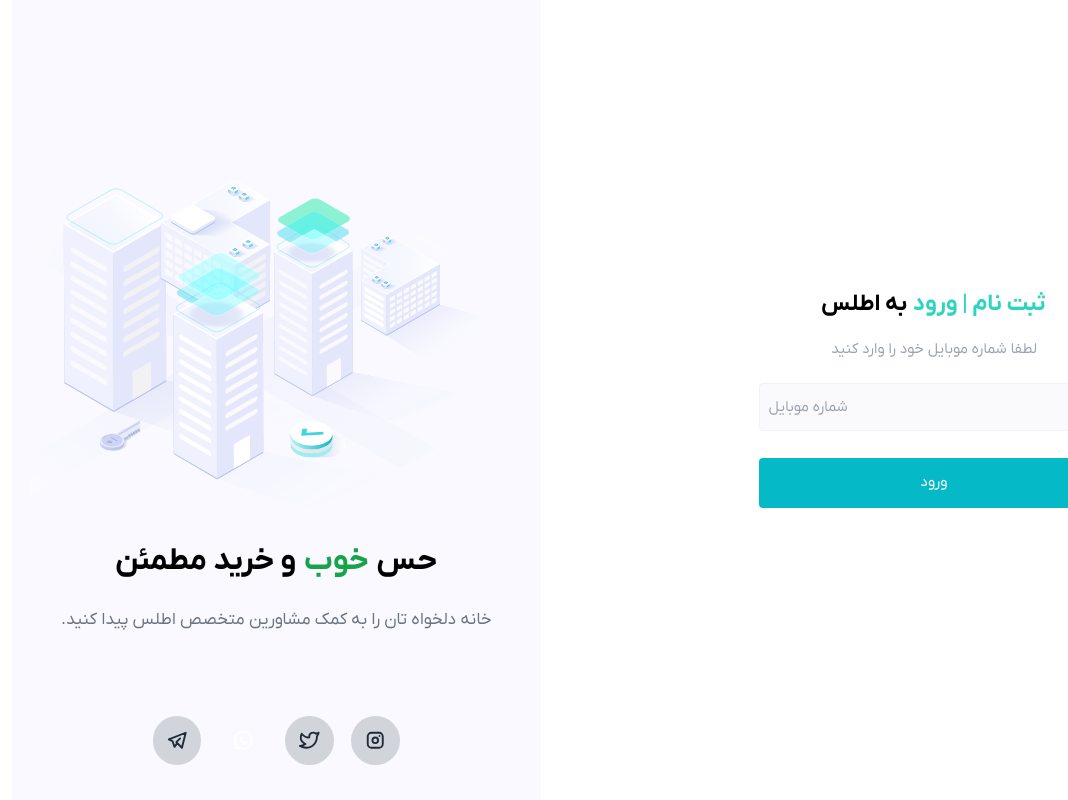
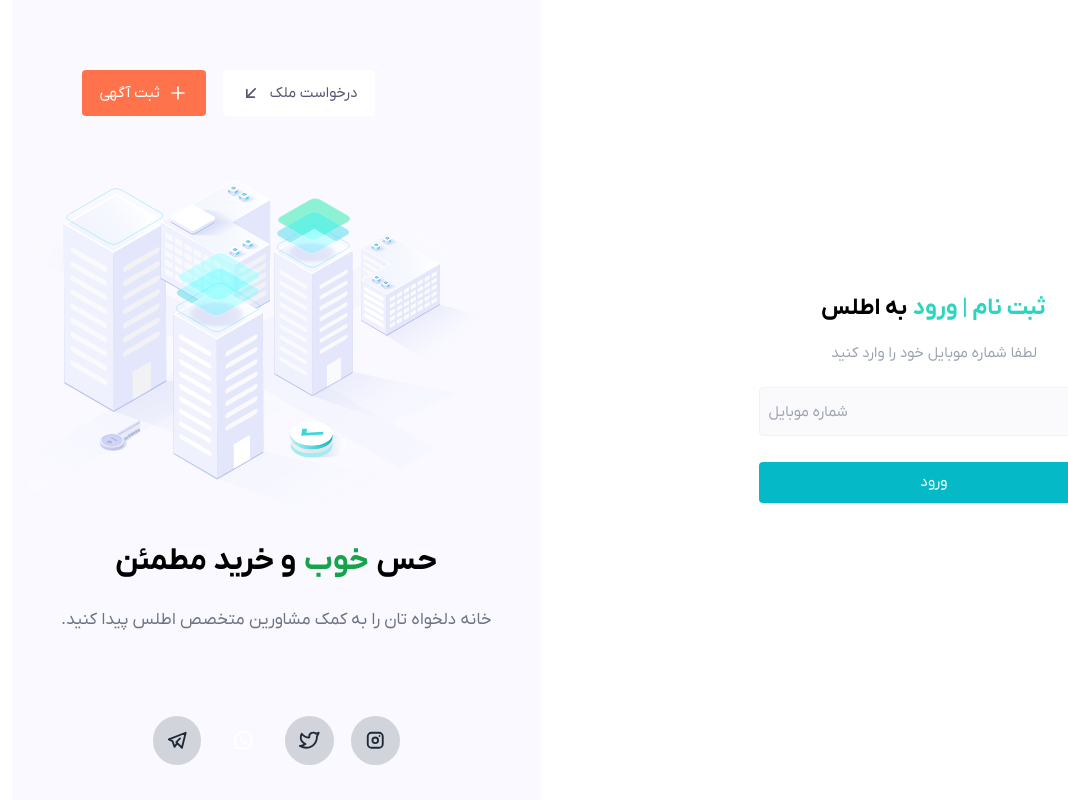
Before and after one commit to amirmahdizare/atlas, a Next.js app: page /login in a window 1280 px wide. Shown: the whole page, without its empty margins (212-1280 px from the left). Built offline with nearby package versions, Linux system fonts and the light colour scheme.

Commit message:
Add Icon To Button

```diff
--- a/app/(general)/login/components/SideBox.tsx
+++ b/app/(general)/login/components/SideBox.tsx
@@ -1,8 +1,10 @@
+'use client'
 import React, { ReactNode } from 'react'
 import loginPhoto from 'images/loginPhoto.svg'
 import Image from 'next/image'
 import Link from 'next/link'
-import { IconArrowLeft , IconBrandInstagram , IconBrandTwitter , IconBrandWhatsapp ,IconBrandTelegram } from '@tabler/icons-react'
+import { IconArrowLeft , IconBrandInstagram , IconBrandTwitter , IconBrandWhatsapp ,IconBrandTelegram, IconArrowDownLeft, IconPlus } from '@tabler/icons-react'
+import { Button } from '@components'
 
 const SocialMediaButton = ({ icon :Icon, link, type }: { icon: typeof IconArrowLeft, link: string, type: 'colored' | 'normal' }) => {
 
@@ -16,6 +18,12 @@
 export const SideBox = () => {
     return (
         <div className='col-span-7 lg:col-span-3 bg-[#F9F9FF] p-2 h-full flex items-center justify-center flex-col gap-4 relative'>
+
+            <div className='flex flex-row absolute top-8 left-8 gap-2 items-center'>
+                <Button icon={IconArrowDownLeft}  iconSide='left' bgColor='white' textColor='textGray'>درخواست ملک</Button>
+                <Button icon={IconPlus} bgColor='secondary' >ثبت آگهی</Button>
+
+            </div>
             <Image src={loginPhoto} alt='تصویر ورود به اطلس' />
             <span className='text-h2-bolder'>حس
                 &nbsp;
--- a/app/components/Button/Button.tsx
+++ b/app/components/Button/Button.tsx
@@ -1,5 +1,5 @@
 'use client'
-import { Icon123 } from '@tabler/icons-react'
+import { Icon123, TablerIconsProps } from '@tabler/icons-react'
 import React, { HTMLAttributes } from 'react'
 import cx from 'classnames'
 
@@ -12,7 +12,7 @@
     gray: 'bg-anti-flash-white-lighter',
     white: 'bg-white',
     textGray: 'bg-ultra-violet',
-    lightBlue:'bg-celeste-lighter',
+    lightBlue: 'bg-celeste-lighter',
 }
 
 const textColors = {
@@ -24,13 +24,13 @@
     gray: 'text-anti-flash-white-lighter',
     white: 'text-white',
     textGray: 'text-ultra-violet',
-    lightBlue:'bg-celeste-lighter'
+    lightBlue: 'bg-celeste-lighter'
 }
 
 
 interface Props extends React.DetailedHTMLProps<React.ButtonHTMLAttributes<HTMLButtonElement>, HTMLButtonElement> {
     loading?: boolean,
-    icon?: typeof Icon123,
+    icon?: (props: TablerIconsProps) => JSX.Element,
     iconSide?: 'left' | 'right',
     textColor?: keyof typeof bgColors
     bgColor?: keyof typeof bgColors,
@@ -47,7 +47,7 @@
 
 
 
-export const Button = ({ loading, bgColor, icon: Icon, fullWidth, iconSide, textColor, className, ...props }: Props) => {
+export const Button = ({ loading, bgColor, icon: Icon, fullWidth, iconSide, children, textColor, className, ...props }: Props) => {
     return (
         <button
             className={cx(
@@ -55,11 +55,16 @@
                 textColor ? `${(textColors as any)?.[textColor]}` : `${textColors.white}`,
                 // renderColor(bgColor ?? '', 'primaryNormal', 'bg'),
                 // renderColor(textColor ?? '', 'white', 'text'),
-                'p-2 rounded-[4px] flex flex-row gap-2 items-center  bg-r ed-500 justify-center bor der bg-g ray-400',
+                iconSide == 'left' ? 'flex-row' : 'flex-row-reverse',
+                'px-2 py-1.5 rounded-[4px] flex  gap-1 items-center  bg-r ed-500 justify-center bor der bg-g ray-400',
+
                 fullWidth && 'flex-1'
             )}
 
             {...props}>
+            {children}
+            {!!Icon && <Icon width={20} height={20} />}
+
 
         </button>
     )
```
